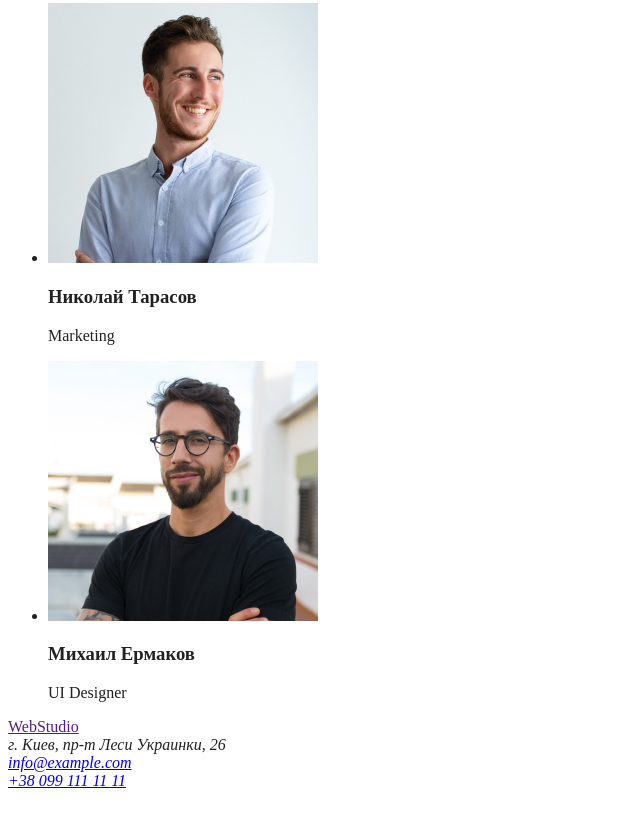
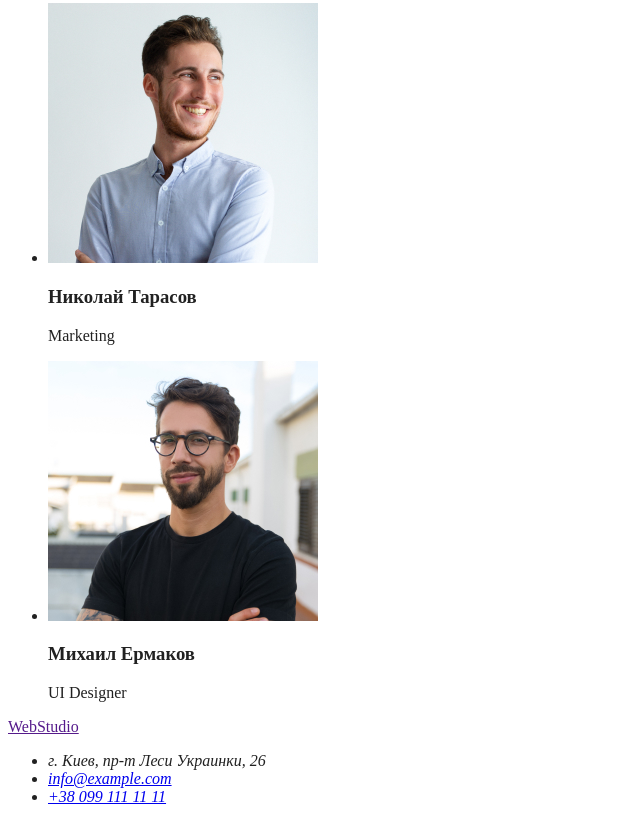
Before and after one commit to nazarii-lozynskyi/goit-markup-hw-02, a plain HTML site: page index.html in a window 1280 px wide. Shown: the part 2282-3104 px from the top of the page, without its empty margins (0-640 px from the left). Before the commit the page ends 3080 px from the top, so only its background shows below. Drawn offline with Linux system fonts and the light colour scheme.

Commit message:
update ADRESS

```diff
--- a/index.html
+++ b/index.html
@@ -106,10 +106,16 @@
         </a>
 <!--Address-->
         <address>
-            г. Киев, пр-т Леси Украинки, 26 <br>
-            <a href="mailto:info@example.com">info@example.com</a> <br>
-            <a href="tel:+380991111111">+38 099 111 11 11</a> <br>
-        </address>
+            <ul>
+                <li>г. Киев, пр-т Леси Украинки, 26</li>
+                <li>
+                    <a href="mailto:info@example.com">info@example.com</a>
+                </li>
+                <li>
+                    <a href="tel:+380991111111">+38 099 111 11 11</a>
+                </li>
+            </ul>
+                  </address>
      </footer>
 </body>
 </html>
```
